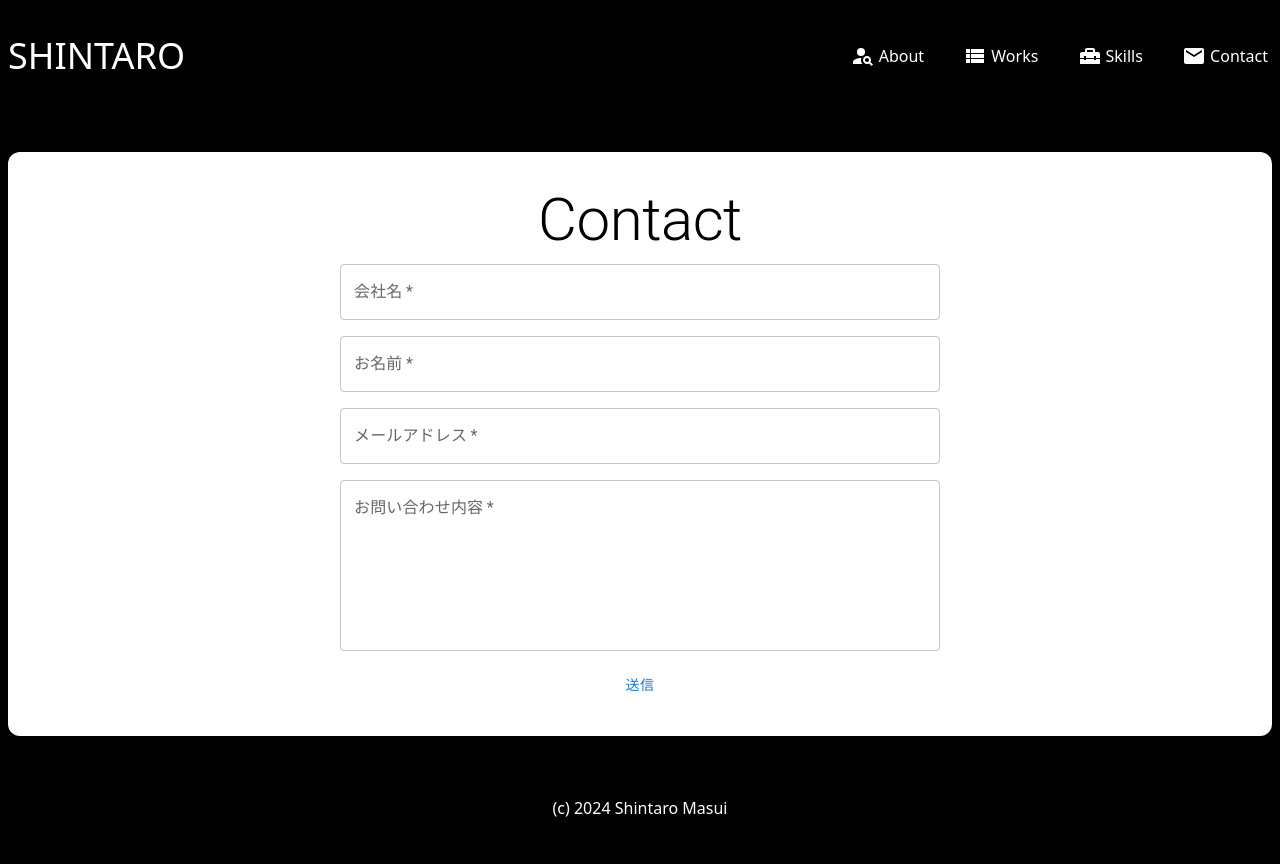
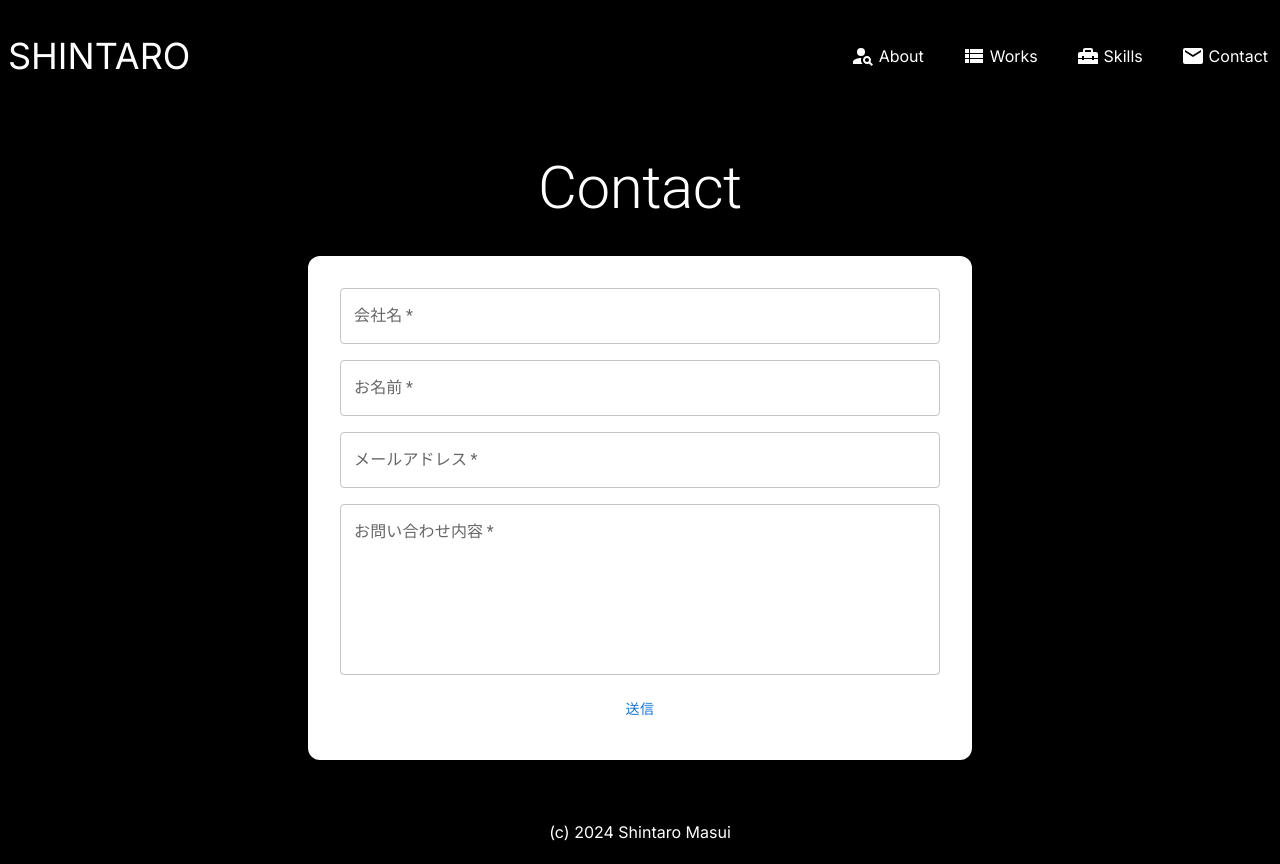
Before and after one commit to shintaro2368/portfolioSite, a Next.js app: page /contact in a window 1280 px wide. Before the commit the page ends 840 px from the top, so only its background shows below. Built offline with nearby package versions, Linux system fonts and the light colour scheme.

Commit message:
ページごとのタイトルをコンポーネント化、全体的にレイアウトを修正

```diff
--- /dev/null
+++ b/app/_components/page-titile.tsx
@@ -0,0 +1,12 @@
+import { Typography, Box } from "@mui/material";
+
+export default function PageTitle({ title, children }: any) {
+  return (
+    <Box component="div">
+      <Typography variant="h2" align="center" marginBottom={4}>{title}</Typography>
+      <Box component="div" className="flex items-center justify-center">
+        { children }
+      </Box>
+    </Box>
+  );
+}
--- a/app/about/page.tsx
+++ b/app/about/page.tsx
@@ -1,6 +1,8 @@
-import { Grid, Box, Typography } from "@mui/material";
+import { Box, Typography } from "@mui/material";
 import Image from "next/image";
 import { cmsClient } from "../_components/cms-client";
+import PageTitle from "../_components/page-titile";
+
 
 export default async function Page() {
 
@@ -14,29 +16,28 @@ export default async function Page() {
   console.log(profileData);
 
 
-    return(
+  return (
     <>
-            <Typography variant="h5">
-                About
-            </Typography>
-            <Box display="flex">
-                <Box width={400} height={400} flexBasis="30%">
+    <PageTitle title="About">
+      <Box display="flex" alignItems="center">
+        <Box flexBasis="40%">
           <Image
             src={profileData.image.url}
             alt=""
             layout="responsive"
             width={0}
             height={0}
-                        style={{width: "100%", height: "100%", borderRadius:"50%"}}
+            style={{ width: "100%", height: "100%", borderRadius: "50%" }}
           />
 
         </Box>
-                <Box flexBasis="70%" paddingLeft={6}>
+        <Box flexBasis="60%" paddingLeft={6}>
           <p className="whitespace-pre-wrap">
             {profileData.body}
           </p>
         </Box>
       </Box>
+    </PageTitle>
     </>
   );
 }
--- a/app/contact/page.tsx
+++ b/app/contact/page.tsx
@@ -4,6 +4,7 @@ import { FormControl, TextField, Stack, Box, Button, Typography } from '@mui/mat
 import { useForm, SubmitHandler } from "react-hook-form";
 import * as yup from 'yup';
 import { yupResolver } from '@hookform/resolvers/yup';
+import PageTitle from '../_components/page-titile';
 
 const requiredMessage: string = "必須項目です。";
 const invalidEmailMessage: string = "正しいメールアドレスを入力してください。";
@@ -28,7 +29,7 @@ const validation = yup.object({
 // お問い合わせページ
 export default function Page() {
 
-    const {register, handleSubmit, formState: {errors},} = useForm<ContactForm>({
+  const { register, handleSubmit, formState: { errors }, } = useForm<ContactForm>({
     resolver: yupResolver(validation),
   });
   const submit: SubmitHandler<ContactForm> = async (data: ContactForm) => {
@@ -40,7 +41,7 @@ export default function Page() {
       body: JSON.stringify(data),
     });
 
-        if(res.ok) {
+    if (res.ok) {
       alert('お問い合わせを送信しました。');
     } else {
       alert("正常に送信できませんでした。");
@@ -48,17 +49,15 @@ export default function Page() {
   };
 
   return (
+    <PageTitle title="Contact">
       <Box bgcolor="white" padding={4} borderRadius={3}>
-            <Typography color="black" align="center" variant="h2" mb={1}>
-                Contact
-            </Typography>
         <Box width={600} m="0 auto">
           <FormControl fullWidth>
             <Stack spacing={2} direction="column">
-                        <TextField required label="会社名" {...register("company")} helperText={errors.company?.message}/>
-                        <TextField required label="お名前" {...register("name")} helperText={errors.name?.message}/>
-                        <TextField required label="メールアドレス" type='email' {...register("email")} helperText={errors.email?.message}/>
-                        <TextField required label="お問い合わせ内容" multiline rows={6}  {...register("message")} helperText={errors.message?.message}/>
+              <TextField required label="会社名" {...register("company")} helperText={errors.company?.message} />
+              <TextField required label="お名前" {...register("name")} helperText={errors.name?.message} />
+              <TextField required label="メールアドレス" type='email' {...register("email")} helperText={errors.email?.message} />
+              <TextField required label="お問い合わせ内容" multiline rows={6}  {...register("message")} helperText={errors.message?.message} />
             </Stack>
             <Stack mt={2} alignItems="center">
               <Button onClick={handleSubmit(submit)}>
@@ -68,5 +67,6 @@ export default function Page() {
           </FormControl>
         </Box>
       </Box>
+    </PageTitle>
   );
 }
--- a/app/layout.tsx
+++ b/app/layout.tsx
@@ -20,7 +20,7 @@ export default function RootLayout({
 }>) {
   return (
     <html lang="ja">
-      <body className={`$inter.className bg-black text-white`}>
+      <body className={`${inter.className} bg-black text-white select-none`}>
         <div className="max-w-7xl m-auto px-2">
           <header>
             <Nav />
--- a/app/page.tsx
+++ b/app/page.tsx
@@ -4,8 +4,11 @@ import Link from "next/link";
 
 export default function Page() {
   return (
-      <Box borderLeft={2} paddingLeft={2} component="div" className="">
-        <Typography variant="h1" className="animate-slide-in-top">Hello, I&apos;m<br/>Shintaro Masui</Typography>
+      <Box component="div">
+        <Box borderLeft={3} paddingLeft={4} paddingY={2}>
+          <Typography variant="h1" className="animate-slide-in-top">
+              Hello, I&apos;m<br/>Shintaro Masui
+          </Typography>
           <Box component="div" className="animate-text-focus-in justify-between" display="flex" maxWidth={630} alignItems="center">
             <Box component="div">
               <Typography variant="body1">A university student</Typography>
@@ -20,5 +23,6 @@ export default function Page() {
             </Box>
           </Box>
         </Box>
+      </Box>
   );
 }
--- a/app/skills/page.tsx
+++ b/app/skills/page.tsx
@@ -1,9 +1,12 @@
 import { SkillsGrid } from "../_components/skills-grid";
+import PageTitle from "../_components/page-titile";
 
 export default function Page() {
-    return(
-        <>
-            <SkillsGrid/>
-        </>
-    );
+  return (
+    <>
+      <PageTitle title="Skills">
+        <SkillsGrid />
+      </PageTitle>
+    </>
+  );
 }
--- a/app/works/page.tsx
+++ b/app/works/page.tsx
@@ -1,9 +1,12 @@
 import CardGrid from "../_components/card-grid"
+import PageTitle from "../_components/page-titile";
 
-export default function Page () {
-    return (
-        <>
-            <CardGrid/>
-        </>
-    );
+export default function Page() {
+  return (
+    <>
+      <PageTitle title="Works">
+        <CardGrid />
+      </PageTitle>
+    </>
+  );
 }
```
Lines whose indentation alone changed are shown as unchanged.
